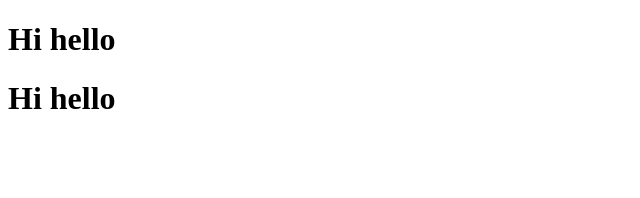
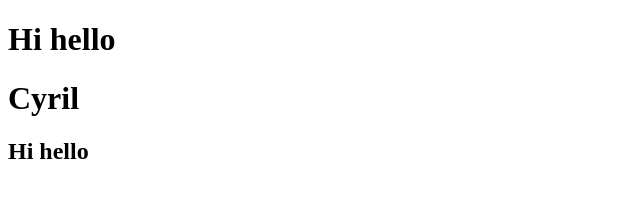
Before and after one commit to cyril-k-u/Test, a plain HTML site: page new.html in a window 1280 px wide. Shown: the whole page, without its empty margins (0-640 px from the left). Drawn offline with Linux system fonts and the light colour scheme.

Commit message:
Update new.html

```diff
--- a/new.html
+++ b/new.html
@@ -7,7 +7,11 @@
 </head>
 <body>
     <h1>Hi hello</h1>
-    <h1>Hi hello</h1>
+
+    <h1>Cyril</h1>
+
+
+    <h2>Hi hello</h2>
 
 </body>
 </html>
```
